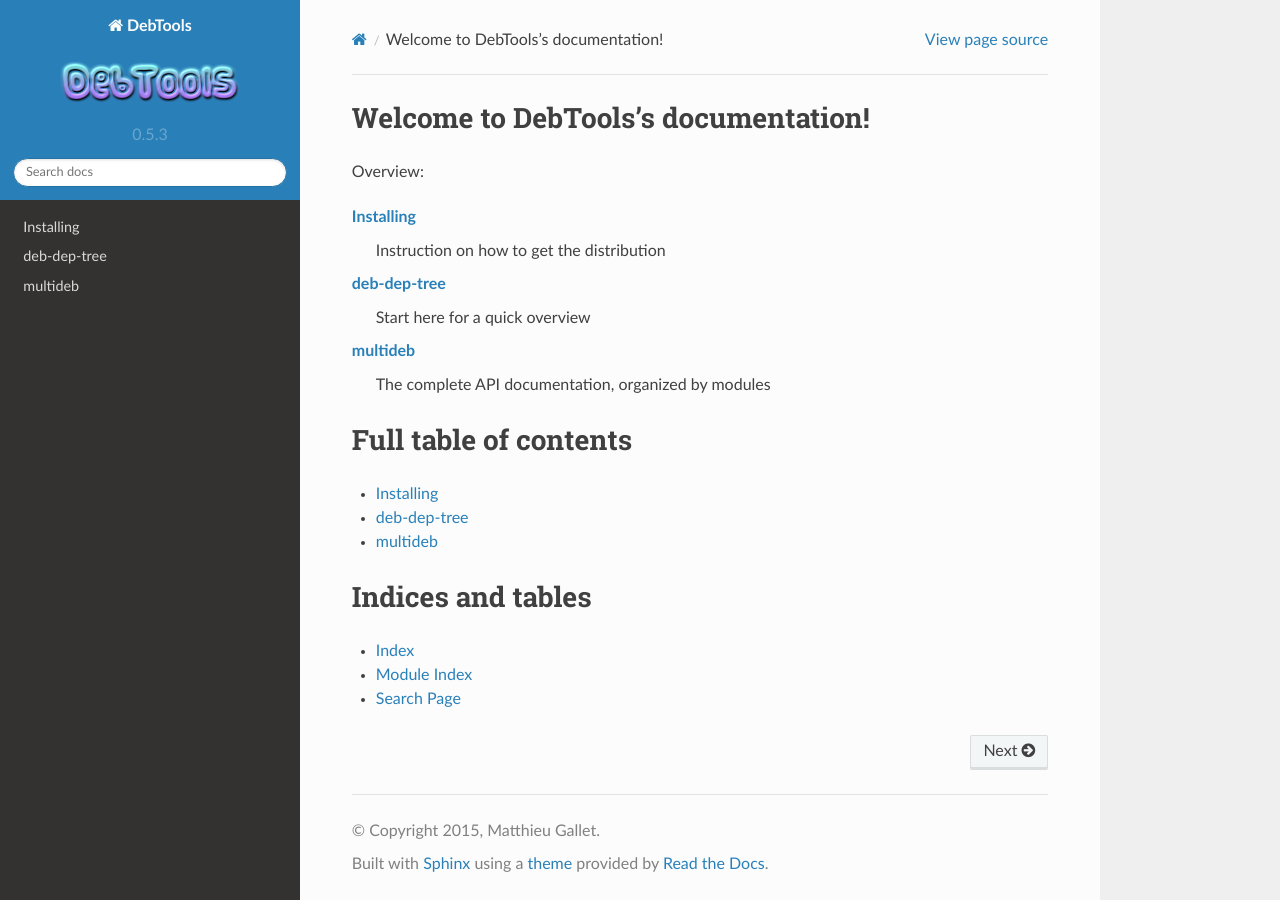
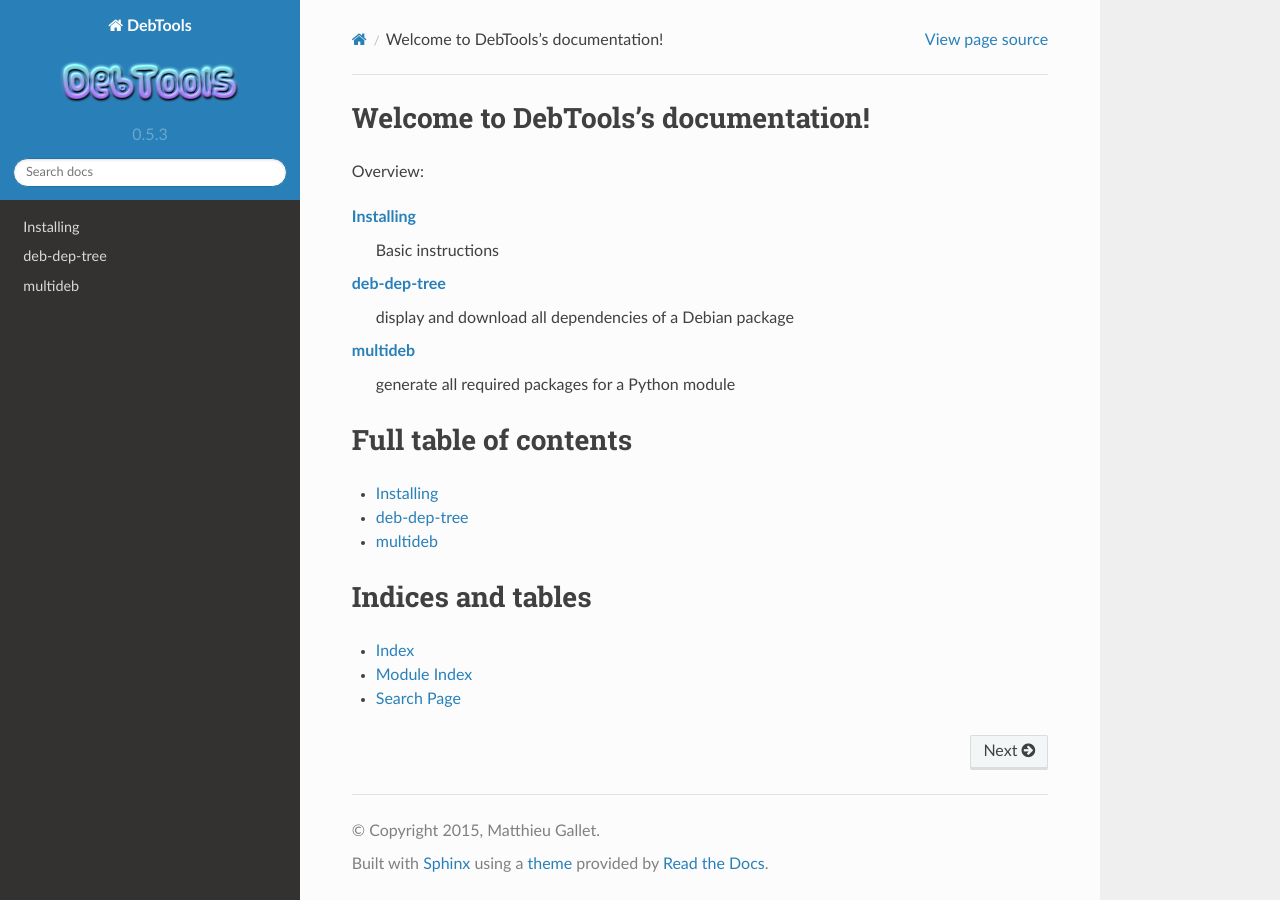
Before and after one commit to d9pouces/DebTools, a Sphinx documentation site: the page built from doc/source/index.rst, in a window 1280 px wide. Built offline with Sphinx 7.4.7 and the Read the Docs theme 2.0.0, drawn with Linux system fonts in a browser that asks for light colours.

Commit message:
update doc

```diff
--- a/doc/source/index.rst
+++ b/doc/source/index.rst
@@ -9,13 +9,13 @@
 Overview:
 
 :doc:`installation`
-    Instruction on how to get the distribution
+    Basic instructions
 
 :doc:`debdeptree`
-    Start here for a quick overview
+    display and download all dependencies of a Debian package
 
 :doc:`multideb`
-    The complete API documentation, organized by modules
+    generate all required packages for a Python module
 
 
 Full table of contents
```
Also changed, not shown: README.md (+2 -0 lines).
